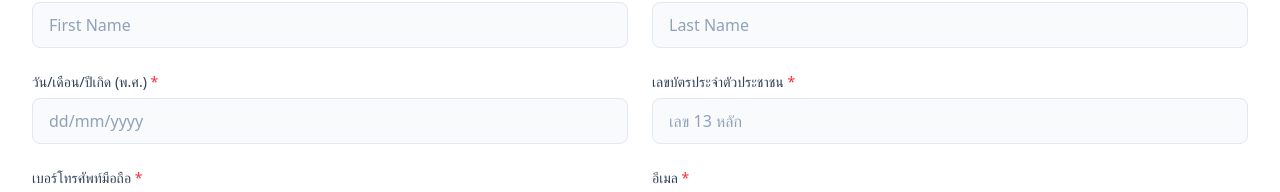
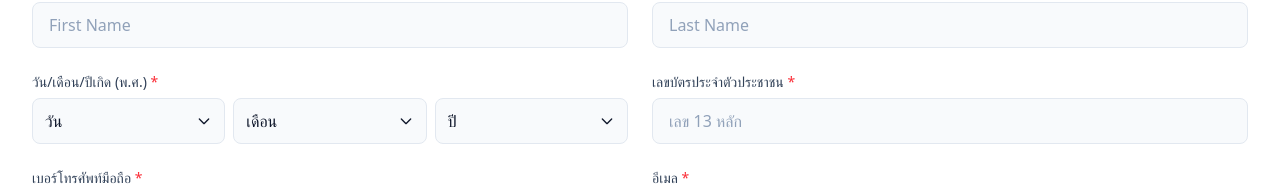
Before and after one commit to Kongdtnnmr/Project-CSC498, a React (Vite) app: page /apply in a window 1280 px wide. Shown: the part 686-878 px from the top of the page. Built offline with nearby package versions, Linux system fonts and the light colour scheme.

Commit message:
update calendar dropdown

```diff
--- a/src/pages/Apply.jsx
+++ b/src/pages/Apply.jsx
@@ -1,4 +1,4 @@
-import { useState } from 'react';
+import { useState, useRef, useEffect } from 'react';
 import { useLanguage } from '../contexts/LanguageContext';
 
 const InputField = ({ label, placeholder, type = "text", required = false, icon, value, onChange, maxLength }) => (
@@ -48,6 +48,172 @@ const SelectField = ({ label, value, onChange, options, placeholder, required =
     </div>
 );
 
+const CustomSelect = ({ value, onChange, options, placeholder, isMobile }) => {
+    const [isOpen, setIsOpen] = useState(false);
+    const containerRef = useRef(null);
+
+    useEffect(() => {
+        const handleClickOutside = (event) => {
+            if (containerRef.current && !containerRef.current.contains(event.target)) {
+                setIsOpen(false);
+            }
+        };
+        document.addEventListener('mousedown', handleClickOutside);
+        return () => document.removeEventListener('mousedown', handleClickOutside);
+    }, []);
+
+    const handleSelect = (val) => {
+        onChange(val);
+        setIsOpen(false);
+    };
+
+    // Helper to get display label
+    const getDisplayLabel = () => {
+        if (!value) return placeholder;
+        // options can be array of strings or objects {val, label}
+        const found = options.find(o => (typeof o === 'object' ? o.val : o) === value);
+        if (!found) return value;
+        return typeof found === 'object' ? found.label : found;
+    };
+
+    return (
+        <div className="relative w-full" ref={containerRef}>
+            <div
+                onClick={() => setIsOpen(!isOpen)}
+                className={`w-full bg-slate-50 border border-slate-200 text-slate-900 rounded-lg py-2.5 px-3 focus:ring-2 focus:ring-blue-500 focus:border-transparent transition-all duration-200 outline-none flex justify-between items-center cursor-pointer ${!value ? 'text-slate-500' : ''}`}
+            >
+                <span className="truncate">{getDisplayLabel()}</span>
+                <svg className={`w-4 h-4 transition-transform ${isOpen ? 'rotate-180' : ''}`} fill="none" stroke="currentColor" viewBox="0 0 24 24">
+                    <path strokeLinecap="round" strokeLinejoin="round" strokeWidth="2" d="M19 9l-7 7-7-7" />
+                </svg>
+            </div>
+
+            {/* Dropdown List - Forced Downwards */}
+            {isOpen && (
+                <div className="absolute top-full left-0 right-0 mt-1 bg-white border border-slate-200 rounded-lg shadow-xl max-h-60 overflow-y-auto z-50 animate-in fade-in zoom-in-95 duration-100">
+                    {options.map((opt, idx) => {
+                        const val = typeof opt === 'object' ? opt.val : opt;
+                        const label = typeof opt === 'object' ? opt.label : opt;
+                        const isSelected = val === value;
+                        return (
+                            <div
+                                key={idx}
+                                onClick={() => handleSelect(val)}
+                                className={`px-4 py-2 cursor-pointer text-sm hover:bg-blue-50 transition-colors ${isSelected ? 'bg-blue-50 text-blue-600 font-medium' : 'text-slate-700'}`}
+                            >
+                                {label}
+                            </div>
+                        );
+                    })}
+                </div>
+            )}
+        </div>
+    );
+};
+
+const DateSelect = ({ label, value, onChange, required }) => {
+    const { language } = useLanguage();
+    // Value format: DD/MM/YYYY
+    const [d, m, y] = (value || "//").split('/');
+
+    // Calculate days based on selected month
+    const getDaysInMonth = (month) => {
+        if (!month) return 31;
+        // User custom rules:
+        // April (04), June (06), September (09), November (11) = 30 days
+        // February (02) = 14 days (per request)
+        if (['04', '06', '09', '11'].includes(month)) return 30;
+        if (month === '02') return 14;
+        return 31;
+    };
+
+    const daysInMonth = getDaysInMonth(m);
+    const days = Array.from({ length: daysInMonth }, (_, i) => String(i + 1).padStart(2, '0'));
+
+    const monthsTH = [
+        { val: '01', label: 'มกราคม' }, { val: '02', label: 'กุมภาพันธ์' }, { val: '03', label: 'มีนาคม' },
+        { val: '04', label: 'เมษายน' }, { val: '05', label: 'พฤษภาคม' }, { val: '06', label: 'มิถุนายน' },
+        { val: '07', label: 'กรกฎาคม' }, { val: '08', label: 'สิงหาคม' }, { val: '09', label: 'กันยายน' },
+        { val: '10', label: 'ตุลาคม' }, { val: '11', label: 'พฤศจิกายน' }, { val: '12', label: 'ธันวาคม' }
+    ];
+
+    const monthsEN = [
+        { val: '01', label: 'January' }, { val: '02', label: 'February' }, { val: '03', label: 'March' },
+        { val: '04', label: 'April' }, { val: '05', label: 'May' }, { val: '06', label: 'June' },
+        { val: '07', label: 'July' }, { val: '08', label: 'August' }, { val: '09', label: 'September' },
+        { val: '10', label: 'October' }, { val: '11', label: 'November' }, { val: '12', label: 'December' }
+    ];
+
+    const months = language === 'TH' ? monthsTH : monthsEN;
+
+    // Years calculation
+    // TH: BE (Current Year + 543)
+    // EN: AD (Current Year)
+    // Range: 15-70 years old (approx)
+    const currentYear = new Date().getFullYear();
+    const isThai = language === 'TH';
+    const yearOffset = isThai ? 543 : 0;
+
+    // Base calculation on AD year to keep consistent range
+    const startYearAD = currentYear - 10;
+    const endYearAD = currentYear - 70;
+
+    const years = [];
+    for (let yr = startYearAD; yr >= endYearAD; yr--) {
+        years.push(String(yr + yearOffset));
+    }
+
+    const handleChange = (type, val) => {
+        let newD = type === 'd' ? val : (d || '');
+        const newM = type === 'm' ? val : (m || '');
+        const newY = type === 'y' ? val : (y || '');
+
+        // If changing month, check if current day is valid for new month
+        if (type === 'm') {
+            const maxDays = getDaysInMonth(val);
+            if (newD && parseInt(newD) > maxDays) {
+                newD = ''; // Reset day if invalid
+            }
+        }
+
+        onChange(`${newD}/${newM}/${newY}`);
+    };
+
+    return (
+        <div>
+            <label className="block text-sm font-medium text-slate-700 mb-1.5">
+                {label} {required && <span className="text-red-500">*</span>}
+            </label>
+            <div className="grid grid-cols-3 gap-2">
+                <div className="relative">
+                    <CustomSelect
+                        value={d || ''}
+                        onChange={(val) => handleChange('d', val)}
+                        options={days}
+                        placeholder={isThai ? 'วัน' : 'Day'}
+                    />
+                </div>
+                <div className="relative">
+                    <CustomSelect
+                        value={m || ''}
+                        onChange={(val) => handleChange('m', val)}
+                        options={months}
+                        placeholder={isThai ? 'เดือน' : 'Month'}
+                    />
+                </div>
+                <div className="relative">
+                    <CustomSelect
+                        value={y || ''}
+                        onChange={(val) => handleChange('y', val)}
+                        options={years}
+                        placeholder={isThai ? 'ปี' : 'Year'}
+                    />
+                </div>
+            </div>
+        </div>
+    );
+};
+
 const SectionHeader = ({ title, subtitle }) => (
     <div className="mb-6 border-b border-slate-100 pb-4">
         <h3 className="text-lg font-bold text-slate-800 flex items-center gap-2">
@@ -93,18 +259,7 @@ export default function Apply() {
         }
     };
 
-    const handleDobChange = (e) => {
-        let value = e.target.value.replace(/\D/g, ""); // Remove non-digits
-        if (value.length > 8) value = value.slice(0, 8); // Max 8 digits
 
-        // Add slashes
-        if (value.length >= 5) {
-            value = `${value.slice(0, 2)}/${value.slice(2, 4)}/${value.slice(4)}`;
-        } else if (value.length >= 3) {
-            value = `${value.slice(0, 2)}/${value.slice(2)}`;
-        }
-        setDob(value);
-    };
 
 
     return (
@@ -198,14 +353,11 @@ export default function Apply() {
                                 </div>
 
                                 <div className="grid grid-cols-1 md:grid-cols-2 gap-6">
-                                    <InputField
+                                    <DateSelect
                                         label={t('apply.labelDob')}
-                                        placeholder={t('apply.placeholderDob')}
                                         required
                                         value={dob}
-                                        onChange={handleDobChange}
-                                        maxLength={10}
-
+                                        onChange={setDob}
                                     />
                                     <InputField
                                         label={t('apply.labelIdCard')}
```
